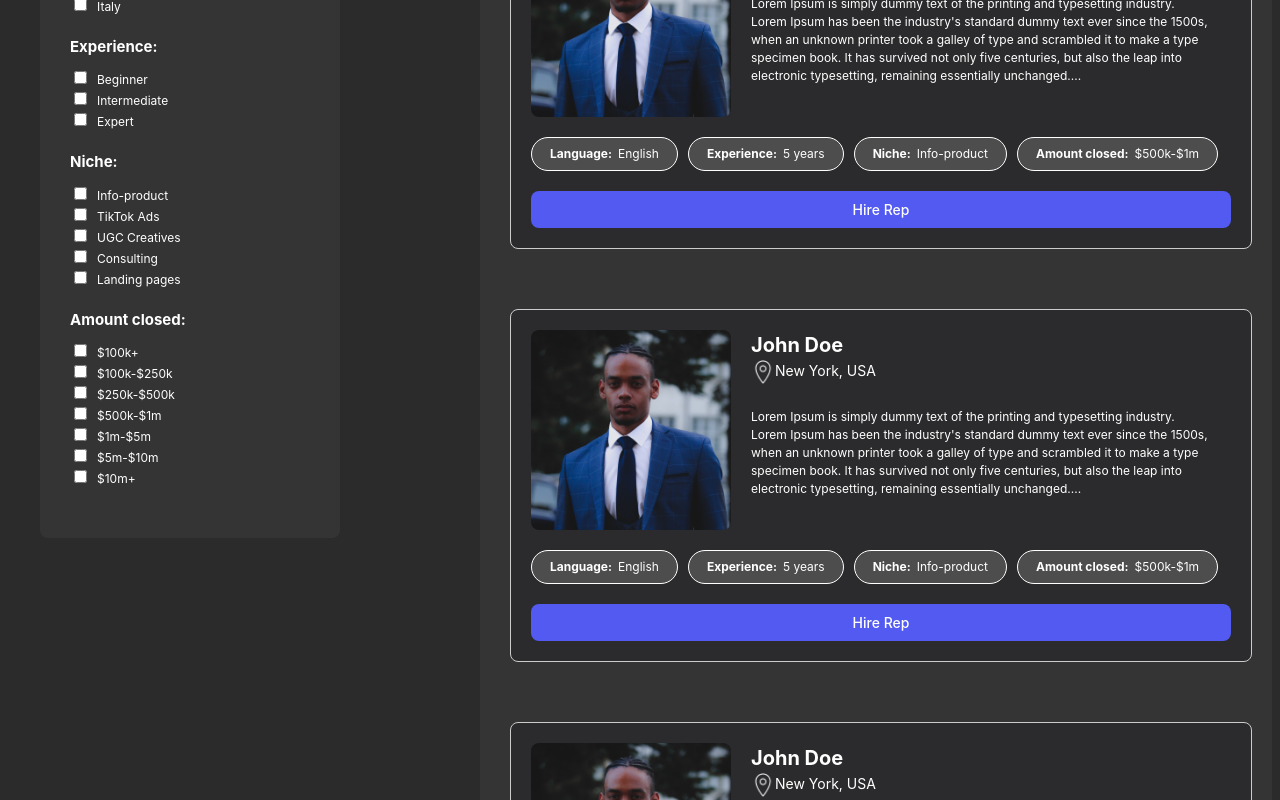
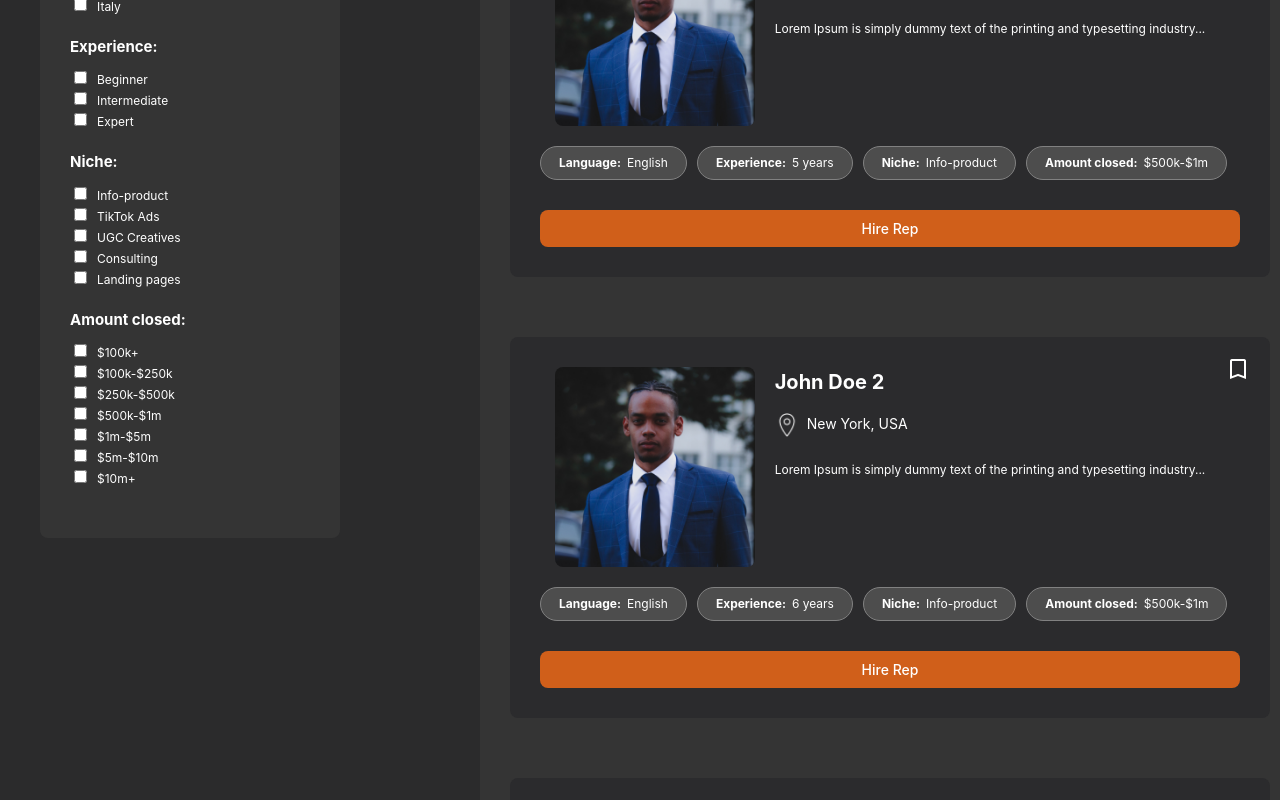
Before and after one commit to MuhammedAbdelmukaram/dealfuel, a React (Vite) app: page /dashboard in a window 1280 px wide. Shown: the part 340-1140 px from the top of the page. Built offline with nearby package versions, Linux system fonts and the light colour scheme.

Commit message:
Third update, signups missing images

```diff
--- a/src/App.jsx
+++ b/src/App.jsx
@@ -12,7 +12,7 @@ const App = () => {
     const location = useLocation(); // This is used by AnimatePresence to detect location changes
 
     return (
-        <AnimatePresence>
+        <AnimatePresence mode='wait'>
 
             <Routes location={location} key={location.pathname}>
                 <Route path="/" element={<Homepage />} />
--- a/src/components/Profile/Bullet.module.css
+++ b/src/components/Profile/Bullet.module.css
@@ -1,21 +1,28 @@
-.container{
+.container {
     display: flex;
     height: 20px;
     width: fit-content;
+    cursor: pointer;
     justify-content: center;
     align-items: center;
     padding: 6px 18px;
     background-color: #4d4d4d;
-    border: 1px solid #ffff;
+    border: 1px solid #818181;
     border-radius: 32px;
     gap: 6px;
+    transition: background-color 0.3s, border-color 0.3s; /* Smooth transition for background and border */
 }
 
-.type{
+.container:hover {
+    background-color: #5e5e5e; /* Slightly lighter than the original color */
+    border-color: #999999; /* Slightly lighter than the original border */
+}
+
+.type {
     font-weight: bold;
     font-size: 12px;
 }
 
-.value{
+.value {
     font-size: 12px;
 }
--- a/src/components/Profile/ProfileCard.jsx
+++ b/src/components/Profile/ProfileCard.jsx
@@ -11,14 +11,20 @@ const ProfileCard = ({name, surname, location, bio, language, experience, niche,
             <div className={styles.upperSection}>
                 <img src={imageUrl} alt={`${name} ${surname}`} className={styles.profilePic}/>
                 <div className={styles.upperSectionTexts}>
-                    <h3 className={styles.name}>{name} {surname}</h3>
-                    <div className={styles.locationWrapper}>
-                        <img src={"/location.png"} alt={`${name} ${surname}`} className={styles.icon}/>
-                        <p className={styles.location}>{location}</p>
+                    <div className={styles.upperSectionHeader}>
+                        <div className={styles.nameAndLocation}>
+                            <h3 className={styles.name}>{name} {surname}</h3>
+                            <div className={styles.locationWrapper}>
+                                <img src={"/location.png"} alt="Location" className={styles.icon}/>
+                                <p className={styles.location}>{location}</p>
+                            </div>
+                        </div>
+                        <img src={"/bookmark.png"} alt="Bookmark" className={styles.bookmarkIcon}/>
                     </div>
                     <p className={styles.bio}>{bio}</p>
                 </div>
             </div>
+
 
             <div className={styles.info}>
                 <Bullet type={"Language"} value={"English"}/>
--- a/src/components/Profile/ProfileCard.module.css
+++ b/src/components/Profile/ProfileCard.module.css
@@ -1,11 +1,22 @@
 .profile {
-    border: 1px solid #ccc;
+    position: relative; /* Add this line */
     border-radius: 8px;
-    padding: 20px;
+    padding: 30px;
     margin-bottom: 20px;
     width: 700px;
     background-color: #2b2b2d;
 }
+
+
+.bookmarkIcon {
+    width: 24px; /* Adjust based on your needs */
+    height: auto; /* Maintain aspect ratio */
+    cursor: pointer;
+    position: absolute; /* Position relative to nearest positioned ancestor */
+    top: 20px; /* Adjust based on your layout */
+    right: 20px; /* Adjust based on your layout */
+}
+
 
 .profilePic {
     width: 200px; /* Adjust based on your needs */
@@ -17,7 +28,7 @@
 
 .icon {
     width: 24px; /* Or your desired size */
-
+    height: 24px;
     cursor: pointer;
 }
 
@@ -35,6 +46,11 @@
 
 }
 
+.upperSectionTextsInner{
+
+
+}
+
 .name {
     font-size: 20px;
     color: #fff;
@@ -42,7 +58,8 @@
 }
 .locationWrapper{
     display: flex;
-
+    margin-top: 16px;
+    gap: 8px;
 }
 
 .location {
@@ -60,17 +77,17 @@
 .hireButton {
     width: 100%; /* Make the button full width */
     padding: 10px 0; /* Add some padding for better appearance */
-    background-color: #525af1; /* Choose a color for your button */
+    background-color: #d05f1a; /* Choose a color for your button */
     color: white; /* Text color */
     border: none; /* Remove border */
     border-radius: 8px; /* Optional: if you want rounded corners */
     cursor: pointer; /* Change mouse cursor on hover */
-    margin-top: 20px; /* Add some space between the button and the info above */
+    margin-top: 30px; /* Add some space between the button and the info above */
     font-size: 14px; /* Adjust font size as needed */
 }
 
 .hireButton:hover {
-    background-color: #444ce5; /* Darker shade for hover effect */
+    background-color: #bb5516; /* Darker shade for hover effect */
 }
 
 
--- a/src/pages/Dashboard/Dashboard.module.css
+++ b/src/pages/Dashboard/Dashboard.module.css
@@ -5,6 +5,7 @@
     width: 100%;
     height: 100%;
     transform: none;
+    padding-bottom: 100px;
 }
 
 
--- a/src/sections/Filters/Filters.module.css
+++ b/src/sections/Filters/Filters.module.css
@@ -7,7 +7,8 @@
     color: white;
     border-radius: 8px; /* Optional, for styled corners */
     width: 250px; /* Adjust width as necessary */
-
+    position: sticky;
+    top: 104px; /* Adjust this value based on your header's height or desired distance from the top */
 }
 
 .filterSection {
--- a/src/sections/ProfileBoxes/ProfileBoxes.jsx
+++ b/src/sections/ProfileBoxes/ProfileBoxes.jsx
@@ -1,45 +1,48 @@
-import React from 'react';
+import React, { useState } from 'react';
 import styles from './ProfileBoxes.module.css';
-import ProfileCard from "../../components/Profile/ProfileCard.jsx"; // You will create this CSS module file
+import ProfileCard from "../../components/Profile/ProfileCard.jsx"; // Ensure this is the correct path
+
+// Mocked array of profiles for the example, replace with your actual data source
+const profiles = new Array(24).fill(null).map((_, index) => ({
+    imageUrl: "/profilePic.jpg",
+    name: "John",
+    surname: `Doe ${index + 1}`,
+    location: "New York, USA",
+    bio: "Lorem Ipsum is simply dummy text of the printing and typesetting industry...",
+    language: "English",
+    experience: `${5 + index} years`,
+    niche: "Info-product",
+    amountClosed: "$500k-$1m"
+}));
 
 const ProfileBoxes = () => {
+    const [currentPage, setCurrentPage] = useState(1);
+    const profilesPerPage = 8;
+
+    // Calculate the indexes for slicing the profiles array
+    const indexOfLastProfile = currentPage * profilesPerPage;
+    const indexOfFirstProfile = indexOfLastProfile - profilesPerPage;
+    const currentProfiles = profiles.slice(indexOfFirstProfile, indexOfLastProfile);
+
+    // Change page handler
+    const paginate = (pageNumber) => setCurrentPage(pageNumber);
+
+    // Total pages
+    const totalPages = Math.ceil(profiles.length / profilesPerPage);
+
     return (
         <div className={styles.profileBoxes}>
-            <p>We’ve found 24 sales reps that matched your requirements</p>
-            <ProfileCard
-                imageUrl={"/profilePic.jpg"}
-                name="John"
-                surname="Doe"
-                location="New York, USA"
-                bio="Lorem Ipsum is simply dummy text of the printing and typesetting industry.  Lorem Ipsum has been the industry's standard dummy text ever since the 1500s, when an unknown printer took a galley of type and scrambled it to make a type specimen book. It has survived not only five centuries, but also the leap into electronic typesetting, remaining essentially unchanged...."
-                language="English"
-                experience="5 years"
-                niche="Info-product"
-                amountClosed="$500k-$1m"
-            />
-            <ProfileCard
-                imageUrl={"/profilePic.jpg"}
-                name="John"
-                surname="Doe"
-                location="New York, USA"
-                bio="Lorem Ipsum is simply dummy text of the printing and typesetting industry.  Lorem Ipsum has been the industry's standard dummy text ever since the 1500s, when an unknown printer took a galley of type and scrambled it to make a type specimen book. It has survived not only five centuries, but also the leap into electronic typesetting, remaining essentially unchanged...."
-                language="English"
-                experience="5 years"
-                niche="Info-product"
-                amountClosed="$500k-$1m"
-            />
-            <ProfileCard
-                imageUrl={"/profilePic.jpg"}
-                name="John"
-                surname="Doe"
-                location="New York, USA"
-                bio="Lorem Ipsum is simply dummy text of the printing and typesetting industry.  Lorem Ipsum has been the industry's standard dummy text ever since the 1500s, when an unknown printer took a galley of type and scrambled it to make a type specimen book. It has survived not only five centuries, but also the leap into electronic typesetting, remaining essentially unchanged...."
-                language="English"
-                experience="5 years"
-                niche="Info-product"
-                amountClosed="$500k-$1m"
-            />
-
+            <p>We’ve found {profiles.length} sales reps that matched your requirements</p>
+            {currentProfiles.map((profile, index) => (
+                <ProfileCard key={index} {...profile} />
+            ))}
+            <div className={styles.pagination}>
+                {[...Array(totalPages)].map((_, index) => (
+                    <button key={index} onClick={() => paginate(index + 1)} className={currentPage === index + 1 ? styles.active : ''}>
+                        {index + 1}
+                    </button>
+                ))}
+            </div>
         </div>
     );
 };
--- a/src/sections/common/Header.jsx
+++ b/src/sections/common/Header.jsx
@@ -10,7 +10,7 @@ const Header = () => {
         <header className={styles.header}>
             <div className={styles.leftSection}>
                 <img
-                    src="/PaidBabyBlue.png" // Replace with your logo path
+                    src="/OrangeLogo.png" // Replace with your logo path
                     alt="Logo"
                     className={styles.logo}
                     onClick={() => navigate('/dashboard')} // Navigates back to the homepage or dashboard
```
Also changed, not shown: public/OrangeLogo.png (added), public/bookmark.png (added).
